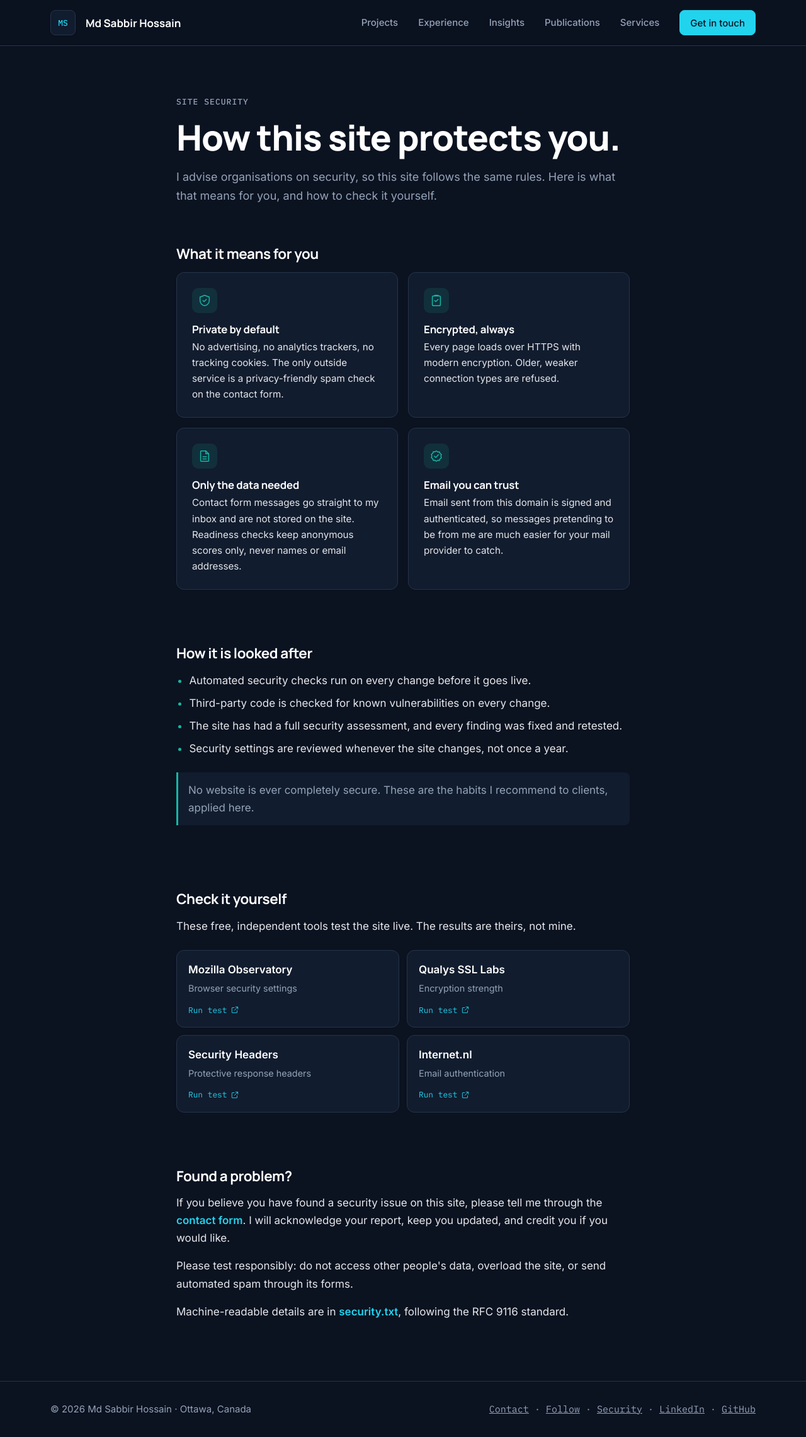
After one commit to mshshuvo/mshshuvo.com, a Flask app: page /security in a window 1280 px wide. The commit adds this page. Shown: the whole page at 63% size. Run offline with Flask 3, Linux system fonts and the light colour scheme; parts of the project's set-up code (start-up, migrations or seed data) failed here and were passed over.

Commit message:
Draft: How this site protects you page (/security)
Co-Authored-By: Claude Opus 5.5 <noreply@anthropic.com>
Claude-Session: https://claude.ai/code/session_01XSYYJDawDTxFMLFb23aa6A

```diff
--- a/app.py
+++ b/app.py
@@ -215,6 +215,11 @@ def assessment_check(slug):
     return render_template("assessment_check.html", check=check, bands=BANDS, others=others, service=service)
 
 
+@app.get("/security")
+def site_security():
+    return render_template("site_security.html")
+
+
 @app.get("/contact")
 def contact():
     return render_template("contact.html")
--- a/build.py
+++ b/build.py
@@ -26,7 +26,7 @@ BING_SITE_AUTH = "EDD4DB453EB168ED05257A3F0C13D1F5"  # gitleaks:allow
 INDEXNOW_KEY = "53de5a436f6b78ef495a04f085b56ab9"  # gitleaks:allow (public verification key)
 
 PAGES = ["/", "/projects", "/experience", "/publications", "/recommendations",
-         "/services", "/assessment", "/contact", "/insights", "/insights/follow"] + \
+         "/services", "/assessment", "/contact", "/insights", "/insights/follow", "/security"] + \
         [f"/projects/{p['slug']}" for p in PROJECTS] + [f"/insights/{p['slug']}" for p in POSTS] + \
         [f"/services/{s['slug']}" for s in SERVICES] + [f"/assessment/{a['slug']}" for a in ASSESSMENTS]
 
--- a/static/css/site.css
+++ b/static/css/site.css
@@ -591,3 +591,23 @@ details[open] .tl__more::after { content: "hide −"; }
 }
 @media (max-width: 420px) { .sm-creds { grid-template-columns: minmax(0, 1fr); } .sm-panel { padding: 18px; } }
 @media (prefers-reduced-motion: reduce) { .sm-node__dot { transition: none; } }
+
+/* ---------- site security page ---------- */
+.sec-h { font-size: 1.4rem; margin-bottom: var(--s2); }
+.sec-grid { list-style: none; margin: 0; padding: 0; display: grid; grid-template-columns: repeat(2, minmax(0, 1fr)); gap: var(--s2); }
+.sec-card { background: var(--color-surface); border: 1px solid var(--color-border); border-radius: var(--radius); padding: var(--s3); }
+.sec-card h3 { font-size: 1.05rem; margin: var(--s2) 0 6px; }
+.sec-card p { margin: 0; color: var(--color-text); font-size: .95rem; }
+.sec-card__icon { display: inline-grid; place-items: center; width: 40px; height: 40px; border-radius: 10px; background: rgba(20,184,166,.12); color: var(--color-secondary); }
+.sec-card__icon .icon { width: 22px; height: 22px; }
+.sec-list { margin: 0; padding-left: 1.2em; display: grid; gap: 8px; }
+.sec-list li::marker { color: var(--color-secondary); }
+.sec-note { margin-top: var(--s3); padding: 14px 16px; border-left: 3px solid var(--color-secondary); background: var(--color-surface); border-radius: 0 var(--radius-sm) var(--radius-sm) 0; color: var(--color-muted); }
+.sec-tools { list-style: none; margin: var(--s3) 0 0; padding: 0; display: grid; grid-template-columns: repeat(2, minmax(0, 1fr)); gap: 12px; }
+.sec-tool { display: flex; flex-direction: column; gap: 4px; height: 100%; padding: 16px 18px; text-decoration: none; background: var(--color-surface); border: 1px solid var(--color-border); border-radius: var(--radius); }
+.sec-tool:hover { border-color: var(--color-primary); }
+.sec-tool__name { color: var(--color-heading); font-weight: 700; }
+.sec-tool__what { color: var(--color-muted); font-size: .9rem; }
+.sec-tool__go { margin-top: auto; padding-top: 8px; color: var(--color-primary); font-size: .8rem; display: inline-flex; gap: 6px; align-items: center; }
+.sec-tool__go .icon { width: 14px; height: 14px; }
+@media (max-width: 640px) { .sec-grid, .sec-tools { grid-template-columns: minmax(0, 1fr); } }
--- a/templates/base.html
+++ b/templates/base.html
@@ -56,6 +56,7 @@
       <p class="mono">
         <a href="{{ url_for('contact') }}">Contact</a> ·
         <a href="{{ url_for('subscribe') }}">Follow</a> ·
+        <a href="{{ url_for('site_security') }}">Security</a> ·
         <a href="{{ site.linkedin }}" rel="noopener">LinkedIn</a> ·
         <a href="{{ site.github }}" rel="noopener">GitHub</a>
       </p>
--- /dev/null
+++ b/templates/site_security.html
@@ -0,0 +1,69 @@
+{% extends "base.html" %}
+{% from "_icons.html" import icon %}
+{% block title %}How this site protects you · {{ site.name }}{% endblock %}
+{% block description %}How mshshuvo.com protects visitors' privacy and data, how to check its security yourself with independent tools, and how to report a vulnerability.{% endblock %}
+{% block content %}
+{% set host = "mshshuvo.com" %}
+<section class="page-head">
+  <div class="wrap wrap--narrow">
+    <p class="eyebrow mono">Site security</p>
+    <h1>How this site protects you.</h1>
+    <p class="lead">I advise organisations on security, so this site follows the same rules. Here is what that means for you, and how to check it yourself.</p>
+  </div>
+</section>
+
+<section class="section section--tight">
+  <div class="wrap wrap--narrow">
+    <h2 class="sec-h">What it means for you</h2>
+    <ul class="sec-grid">
+      <li class="sec-card"><span class="sec-card__icon">{{ icon('shield') }}</span><h3>Private by default</h3>
+        <p>No advertising, no analytics trackers, no tracking cookies. The only outside service is a privacy-friendly spam check on the contact form.</p></li>
+      <li class="sec-card"><span class="sec-card__icon">{{ icon('check') }}</span><h3>Encrypted, always</h3>
+        <p>Every page loads over HTTPS with modern encryption. Older, weaker connection types are refused.</p></li>
+      <li class="sec-card"><span class="sec-card__icon">{{ icon('doc') }}</span><h3>Only the data needed</h3>
+        <p>Contact form messages go straight to my inbox and are not stored on the site. Readiness checks keep anonymous scores only, never names or email addresses.</p></li>
+      <li class="sec-card"><span class="sec-card__icon">{{ icon('verified') }}</span><h3>Email you can trust</h3>
+        <p>Email sent from this domain is signed and authenticated, so messages pretending to be from me are much easier for your mail provider to catch.</p></li>
+    </ul>
+  </div>
+</section>
+
+<section class="section section--tight">
+  <div class="wrap wrap--narrow">
+    <h2 class="sec-h">How it is looked after</h2>
+    <ul class="sec-list">
+      <li>Automated security checks run on every change before it goes live.</li>
+      <li>Third-party code is checked for known vulnerabilities on every change.</li>
+      <li>The site has had a full security assessment, and every finding was fixed and retested.</li>
+      <li>Security settings are reviewed whenever the site changes, not once a year.</li>
+    </ul>
+    <p class="sec-note">No website is ever completely secure. These are the habits I recommend to clients, applied here.</p>
+  </div>
+</section>
+
+<section class="section section--tight">
+  <div class="wrap wrap--narrow">
+    <h2 class="sec-h">Check it yourself</h2>
+    <p class="muted">These free, independent tools test the site live. The results are theirs, not mine.</p>
+    <ul class="sec-tools">
+      <li><a class="sec-tool" href="https://developer.mozilla.org/en-US/observatory/analyze?host={{ host }}" rel="noopener" target="_blank">
+        <span class="sec-tool__name">Mozilla Observatory</span><span class="sec-tool__what">Browser security settings</span><span class="sec-tool__go mono">Run test {{ icon('external') }}</span></a></li>
+      <li><a class="sec-tool" href="https://www.ssllabs.com/ssltest/analyze.html?d={{ host }}" rel="noopener" target="_blank">
+        <span class="sec-tool__name">Qualys SSL Labs</span><span class="sec-tool__what">Encryption strength</span><span class="sec-tool__go mono">Run test {{ icon('external') }}</span></a></li>
+      <li><a class="sec-tool" href="https://securityheaders.com/?q={{ host }}&amp;followRedirects=on" rel="noopener" target="_blank">
+        <span class="sec-tool__name">Security Headers</span><span class="sec-tool__what">Protective response headers</span><span class="sec-tool__go mono">Run test {{ icon('external') }}</span></a></li>
+      <li><a class="sec-tool" href="https://internet.nl/mail/{{ host }}/" rel="noopener" target="_blank">
+        <span class="sec-tool__name">Internet.nl</span><span class="sec-tool__what">Email authentication</span><span class="sec-tool__go mono">Run test {{ icon('external') }}</span></a></li>
+    </ul>
+  </div>
+</section>
+
+<section class="section section--tight">
+  <div class="wrap wrap--narrow">
+    <h2 class="sec-h">Found a problem?</h2>
+    <p>If you believe you have found a security issue on this site, please tell me through the <a class="link" href="{{ url_for('contact') }}">contact form</a>. I will acknowledge your report, keep you updated, and credit you if you would like.</p>
+    <p>Please test responsibly: do not access other people's data, overload the site, or send automated spam through its forms.</p>
+    <p class="muted">Machine-readable details are in <a class="link" href="/.well-known/security.txt">security.txt</a>, following the RFC 9116 standard.</p>
+  </div>
+</section>
+{% endblock %}
```
